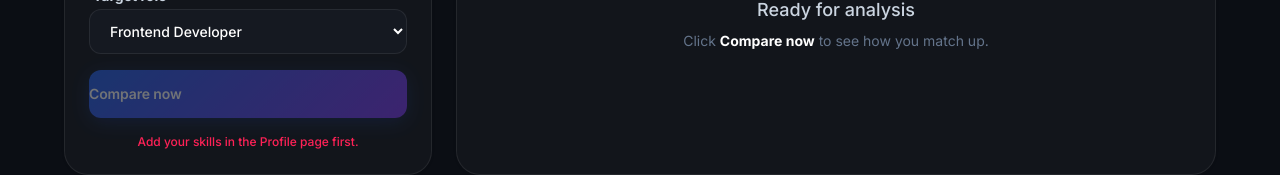
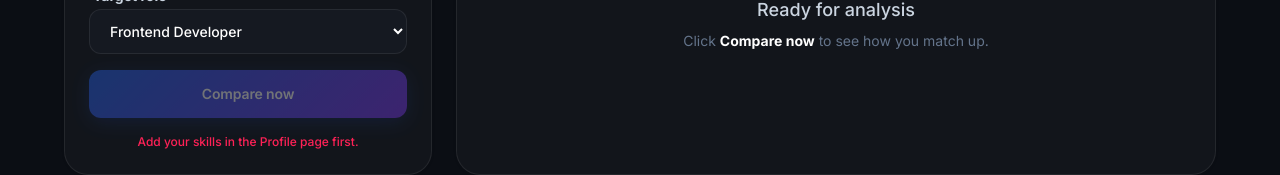
Before and after one commit to SentamilselvanA/Skillgap-Analayser, a React (Vite) app: page /analyzer in a window 1280 px wide. Shown: the part 381-556 px from the top of the page. Built offline with nearby package versions, Linux system fonts and the light colour scheme.

Commit message:
updated frontend

```diff
--- a/src/pages/Analyzer.jsx
+++ b/src/pages/Analyzer.jsx
@@ -189,7 +189,7 @@ export default function Analyzer() {
           <button
             onClick={analyze}
             disabled={!hasSkills}
-            className="btn-primary w-full rounded-xl py-3.5 text-sm disabled:opacity-40 disabled:cursor-not-allowed"
+            className="btn-primary w-full rounded-xl py-3.5 text-sm justify-center disabled:opacity-40 disabled:cursor-not-allowed"
           >
             Compare now
           </button>
@@ -369,7 +369,7 @@ export default function Analyzer() {
                           <button
                             onClick={addSelectedToMySkills}
                             disabled={selectedMissing.length === 0}
-                            className="btn-primary w-full rounded-xl py-2 text-xs disabled:opacity-50 disabled:cursor-not-allowed"
+                            className="btn-primary w-full rounded-xl py-2 text-xs justify-center disabled:opacity-50 disabled:cursor-not-allowed"
                           >
                             Update Profile
                           </button>
--- a/src/pages/Profile.jsx
+++ b/src/pages/Profile.jsx
@@ -18,6 +18,7 @@ const surface = {
 
 export default function Profile() {
   const { skills, addSkill, removeSkill, clearAll, loading } = useSkills();
+  const navigate = useNavigate();
   const [history, setHistory] = useState([]);
   const [loadingHistory, setLoadingHistory] = useState(false);
 
@@ -188,7 +189,7 @@ export default function Profile() {
               Login to save and track your analysis history.
             </p>
             <button
-              onClick={() => (window.location.href = "/login")}
+              onClick={() => navigate("/login")}
               className="btn-primary px-6 py-2.5 rounded-xl text-sm"
             >
               Go to Login
```
